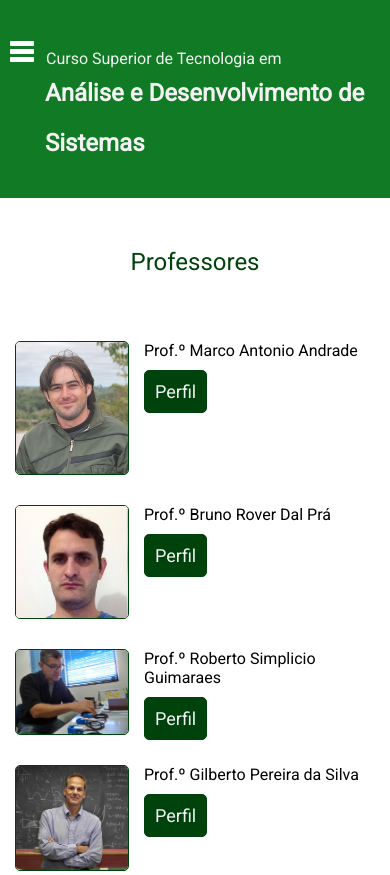
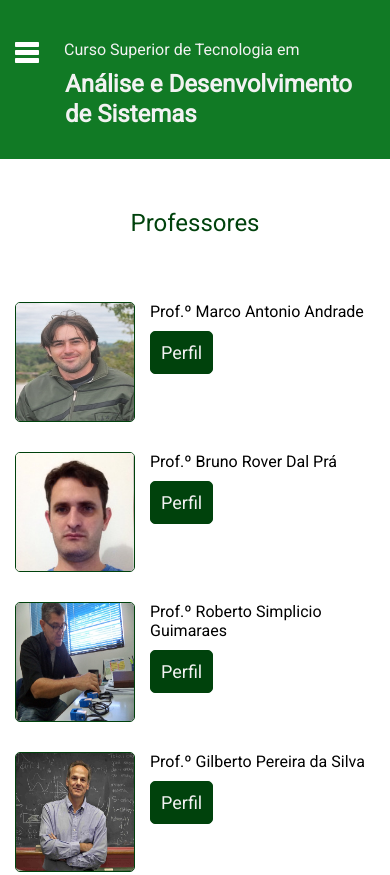
Before and after one commit to montanari2019/Curso_Ads, a plain HTML site: page Curso_Ads_Tela_03.html in a window 390 px wide. Shown: the top 875 px of the page. Drawn offline with Linux system fonts and the light colour scheme.

Commit message:
Concluido e responsivo

```diff
--- a/Curso_Ads_Tela_03.html
+++ b/Curso_Ads_Tela_03.html
@@ -21,7 +21,7 @@
     <header class="header">
         <!-- Cabecario -->
         <section>
-                <div class="header__titulo container">
+                <div class="header__titulo container flex__header">
                         <span>
                             <input type="checkbox" id="checkbox" onclick="fclick()" class="check_box">
                             <label for="checkbox">
--- a/assets/Main_Professores.css
+++ b/assets/Main_Professores.css
@@ -1,5 +1,6 @@
 .main__professores--img{
-    max-width: 114px;
+    width: 120px;
+    height: 120px;
     border: solid 1px #00420C;
     border-radius: 5px;
     margin: 15px;
--- a/assets/header.css
+++ b/assets/header.css
@@ -3,13 +3,17 @@
     background-color: #117A25;
 }
 
+.flex__header{
+    display: flex;
+    align-items: flex-start;
+}
 
 .header__titulo{
     font-family: 'Roboto', 'sans-serif';
     font-size: 16px;
     color: #F2F2F2;
     padding-top: 40px;
-    padding-left: 10px;
+    padding-left: 15px;
 }
 @media(min-width: 650px){
     .header__titulo{
@@ -21,13 +25,16 @@
     font-family: 'Roboto', 'sans-serif';
     font-size: 24px;
     color: #F2F2F2;
-    line-height: 50px;
+
+    line-height: 30px;
     padding-bottom: 30px;
-    padding-left: 45px;
+    padding-left: 65px;
+    padding-right: 10px;
 
 }
 @media(min-width: 650px){
     .header__subTitulo{
+        line-height: 50px;
        padding-left: 10px;
        padding-bottom: 10px;
        font-size: 36px;
@@ -57,7 +64,8 @@
 }
 
 .header__label--menu{
-    padding-right: 8px;
+    padding-top: 1px;
+    padding-right: 25px;
 }
 @media(min-width: 650px){
     .header__label--menu{
```
Also changed, not shown: Curso Ads Tela 01.html (+1 -1 lines), Curso_Ads_Tela_02.html (+1 -1 lines), Curso_Ads_Tela_04.html (+1 -1 lines), assets/Main_Contato.css (+14 -2 lines).
